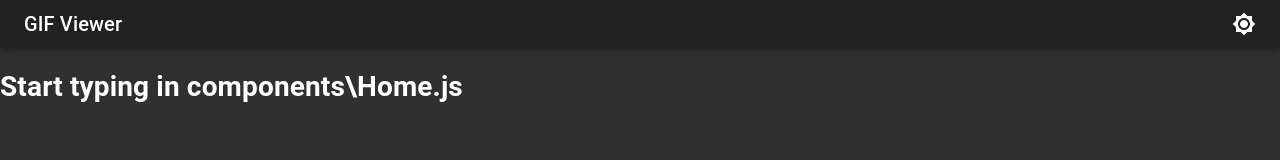
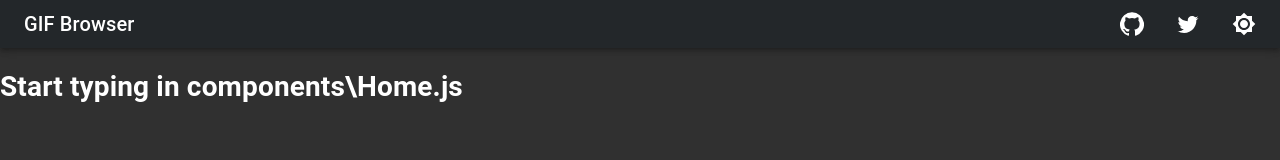
Before and after one commit to GHOSCHT/gif-browser, a React app: page / in a window 1280 px wide. Shown: the top 160 px of the page. Built offline with nearby package versions, Linux system fonts and the light colour scheme; the HTML template or start-up script is replaced by a standard one.

Commit message:
Implement Dark Mode toggle

```diff
--- /dev/null
+++ b/app/App.js
@@ -0,0 +1,39 @@
+import Home from "./components/Home";
+import CssBaseline from "@material-ui/core/CssBaseline";
+import NavBar from "./components/NavBar";
+import { createMuiTheme, ThemeProvider } from "@material-ui/core/styles";
+import React from "react";
+import rootReducer from "./reducers";
+import { useSelector, useDispatch } from "react-redux";
+
+const darkTheme = createMuiTheme({
+  palette: {
+    type: "dark",
+    primary: {
+      main: "#23272A",
+    },
+  },
+});
+
+const lightTheme = createMuiTheme({
+  palette: {
+    type: "light",
+    primary: {
+      main: "#7289DA",
+    },
+  },
+});
+
+function App() {
+  const isDarkMode = useSelector((state) => state.darkModeReducer);
+
+  return (
+    <ThemeProvider theme={isDarkMode ? darkTheme : lightTheme}>
+      <NavBar />
+      <Home />
+      <CssBaseline />
+    </ThemeProvider>
+  );
+}
+
+export default App;
--- a/app/components/NavBar.js
+++ b/app/components/NavBar.js
@@ -6,27 +6,61 @@ import IconButton from "@material-ui/core/IconButton";
 import Typography from "@material-ui/core/Typography";
 import BrightnessHighIcon from "@material-ui/icons/BrightnessHigh";
 import Tooltip from "@material-ui/core/Tooltip";
+import { useSelector, useDispatch } from "react-redux";
+import { toggleDarkMode } from "../actions";
+import Brightness4Icon from "@material-ui/icons/Brightness4";
+import GitHubIcon from "@material-ui/icons/GitHub";
+import TwitterIcon from "@material-ui/icons/Twitter";
 
 const useStyles = makeStyles((theme) => ({
   grow: {
     flexGrow: 1,
   },
-  menuButton: {
-    marginRight: theme.spacing(2),
+  iconButtons: {
+    marginRight: theme.spacing(1),
   },
 }));
 
 export default function PrimarySearchAppBar() {
   const classes = useStyles();
+  const dispatch = useDispatch();
+  const isDarkMode = useSelector((state) => state.darkModeReducer);
+  const shell = require("electron").shell;
 
   return (
     <AppBar position="static">
       <Toolbar variant="dense">
         <Typography variant="h6" noWrap>
-          GIF Viewer
+          GIF Browser
         </Typography>
 
         <div className={classes.grow} />
+
+        <Tooltip title="Creator on GitHub">
+          <IconButton
+            edge="end"
+            aria-label="account of current user"
+            aria-haspopup="true"
+            color="inherit"
+            onClick={() => shell.openExternal("https://github.com/GHOSCHT")}
+            className={classes.iconButtons}
+          >
+            <GitHubIcon />
+          </IconButton>
+        </Tooltip>
+
+        <Tooltip title="Creator on Twitter">
+          <IconButton
+            edge="end"
+            aria-label="account of current user"
+            aria-haspopup="true"
+            color="inherit"
+            onClick={() => shell.openExternal("https://twitter.com/GHOSCHT")}
+            className={classes.iconButtons}
+          >
+            <TwitterIcon />
+          </IconButton>
+        </Tooltip>
 
         <Tooltip title="Toggle light/dark theme">
           <IconButton
@@ -34,8 +68,9 @@ export default function PrimarySearchAppBar() {
             aria-label="account of current user"
             aria-haspopup="true"
             color="inherit"
+            onClick={() => dispatch(toggleDarkMode())}
           >
-            <BrightnessHighIcon />
+            {isDarkMode ? <BrightnessHighIcon /> : <Brightness4Icon />}
           </IconButton>
         </Tooltip>
       </Toolbar>
--- a/app/index.js
+++ b/app/index.js
@@ -1,13 +1,10 @@
 import React, { Fragment } from "react";
 import { render } from "react-dom";
+import { AppContainer as ReactHotAppContainer } from "react-hot-loader";
 import { Provider } from "react-redux";
+import App from "./App";
 import { createStore } from "redux";
 import rootReducer from "./reducers";
-import { AppContainer as ReactHotAppContainer } from "react-hot-loader";
-import Home from "./components/Home";
-import CssBaseline from "@material-ui/core/CssBaseline";
-import NavBar from "./components/NavBar";
-import { createMuiTheme, ThemeProvider } from "@material-ui/core/styles";
 
 const AppContainer = process.env.PLAIN_HMR ? Fragment : ReactHotAppContainer;
 
@@ -16,23 +13,10 @@ const store = createStore(
   window.__REDUX_DEVTOOLS_EXTENSION__ && window.__REDUX_DEVTOOLS_EXTENSION__()
 );
 
-const darkTheme = createMuiTheme({
-  palette: {
-    type: "dark",
-    primary: {
-      main: "#212121",
-    },
-  },
-});
-
 render(
   <AppContainer>
     <Provider store={store}>
-      <ThemeProvider theme={darkTheme}>
-        <CssBaseline />
-        <NavBar />
-        <Home />
-      </ThemeProvider>
+      <App />
     </Provider>
   </AppContainer>,
   document.getElementById("root")
```
